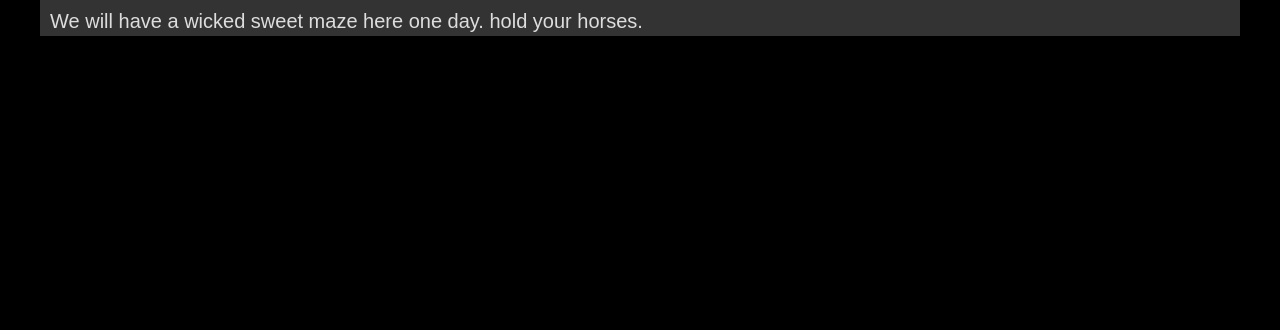
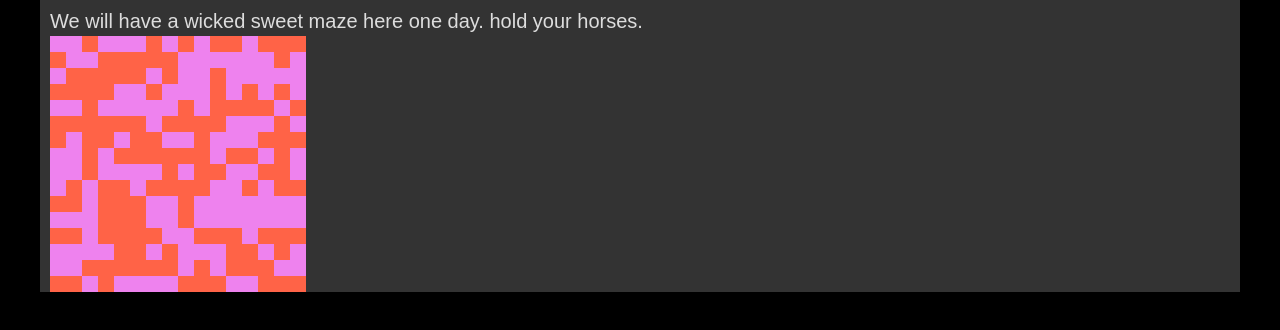
Before and after one commit to Obviologist/maze_toy, a plain HTML site: page index.html in a window 1280 px wide. Shown: the part 94-424 px from the top of the page. Drawn offline with Linux system fonts and the light colour scheme.

Commit message:
render a block that generates an array of blocks

```diff
--- a/index.html
+++ b/index.html
@@ -13,7 +13,13 @@
     <div class="content">
         <h1>Maze Toy</h1>
         <p>We will have a wicked sweet maze here one day.  hold your horses.</p>
+        <div id="maze-holder">
+            <span class="on"></span>
+            <span class="off"></span>
+        </div>
     </div>
 
+<script src="maze.js">
+</script>
 </body>
 </html>
--- /dev/null
+++ b/maze.js
@@ -0,0 +1,13 @@
+var mazeHolder = document.getElementById('maze-holder');
+var tileCount = 256;
+mazeHolder.innerHTML = '';
+
+for (var tileIndex = 0; tileIndex < tileCount; tileIndex++) {
+    var isOn = Math.random() > 0.5;
+    var className = 'off';
+    if (isOn){
+        className = 'on'
+    }
+    var element = '<span class="' + className + '"></span>';
+    mazeHolder.innerHTML += element;
+}
--- a/styles.css
+++ b/styles.css
@@ -24,3 +24,18 @@ h1 {
     background-color: #333;
     padding: 0 0.5rem;
 }
+#maze-holder{
+    background-color: teal;
+    width: 256px;
+    height: 256px;
+    font-size: 0;
+}
+.on, .off {
+    display: inline-block;
+    width: 16px;
+    height: 16px;
+    background-color: violet;
+}
+.off {
+    background-color: tomato;
+}
```
